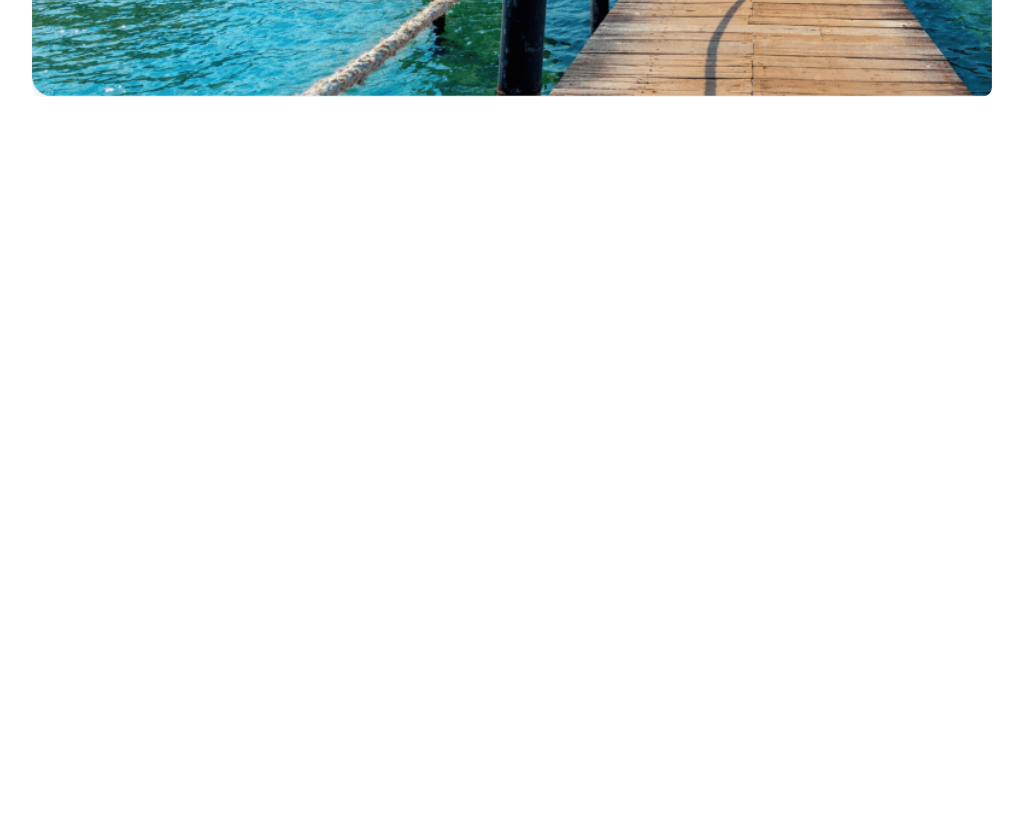
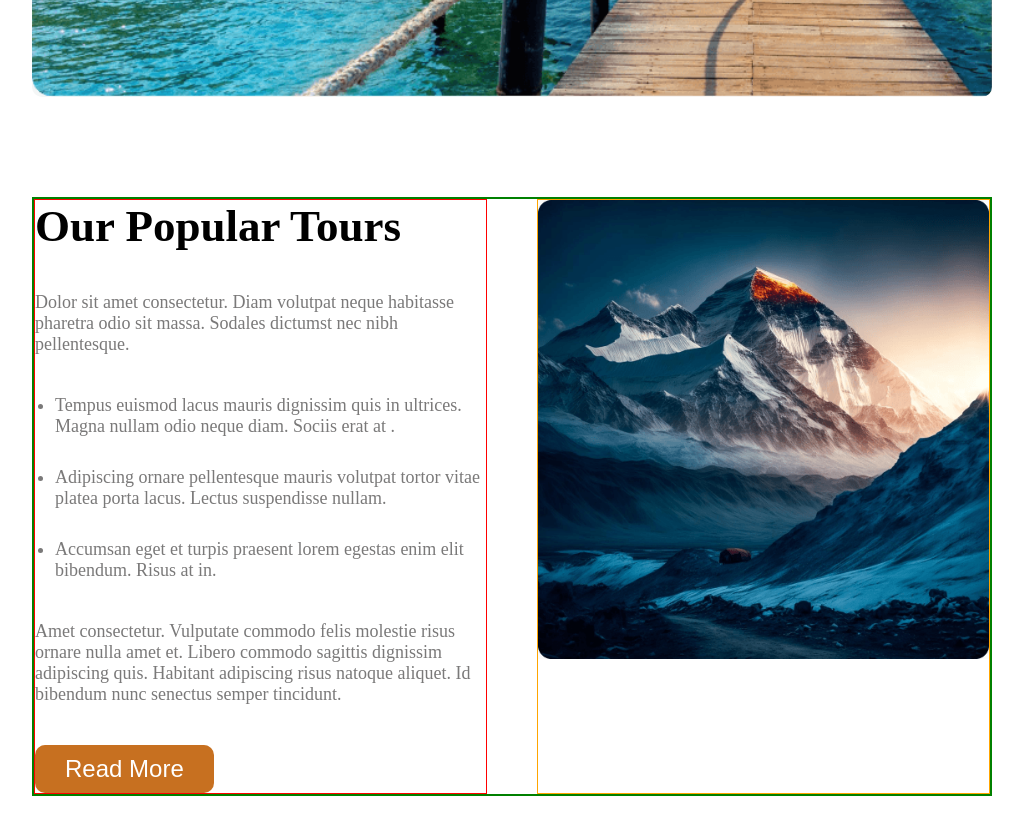
Before and after one commit to huttam6003/R8A2-Hero-Travel, a plain HTML site: page index.html in a window 1280 px wide. Shown: the part 525-1360 px from the top of the page, without its empty margins (128-1151 px from the left). Before the commit the page ends 800 px from the top, so only its background shows below. Drawn offline with Linux system fonts and the light colour scheme.

Commit message:
popular tours section done

```diff
--- a/index.html
+++ b/index.html
@@ -52,7 +52,43 @@
     </header>
 
     <!-- main section  -->
-    <main></main>
+    <main class="container">
+      <!-- Our Popular Tours section  -->
+      <section class="popular-tours-con">
+        <div class="popular-tours-text">
+          <h2 class="popular-tours-title">Our Popular Tours</h2>
+          <p>
+            Dolor sit amet consectetur. Diam volutpat neque habitasse pharetra
+            odio sit massa. Sodales dictumst nec nibh pellentesque.
+          </p>
+          <ul>
+            <li>
+              Tempus euismod lacus mauris dignissim quis in ultrices. Magna
+              nullam odio neque diam. Sociis erat at .
+            </li>
+            <li>
+              Adipiscing ornare pellentesque mauris volutpat tortor vitae platea
+              porta lacus. Lectus suspendisse nullam.
+            </li>
+            <li>
+              Accumsan eget et turpis praesent lorem egestas enim elit bibendum.
+              Risus at in.
+            </li>
+          </ul>
+          <p>
+            Amet consectetur. Vulputate commodo felis molestie risus ornare
+            nulla amet et. Libero commodo sagittis dignissim adipiscing quis.
+            Habitant adipiscing risus natoque aliquet. Id bibendum nunc senectus
+            semper tincidunt.
+          </p>
+
+          <button class="btn">Read More</button>
+        </div>
+        <div class="popular-tours-img">
+          <img src="Images/Rectangle 4.png" alt="" />
+        </div>
+      </section>
+    </main>
 
     <!-- footer section  -->
     <footer></footer>
--- a/styles/style.css
+++ b/styles/style.css
@@ -3,6 +3,17 @@
   padding: 0;
 }
 
+img {
+  width: 100%;
+}
+.btn {
+  padding: 10px 30px;
+  background-color: rgb(199, 112, 32);
+  color: white;
+  font-size: 24px;
+  border-radius: 10px;
+  border: none;
+}
 .primary-color {
   color: rgb(189, 99, 16);
 }
@@ -53,6 +64,40 @@
   border-radius: 5px;
 }
 
+/* popular tours Section styles  */
+.popular-tours-con {
+  border: 2px solid green;
+  margin: 100px 0;
+  display: flex;
+  justify-content: space-between;
+  gap: 50px;
+}
+.popular-tours-text {
+  border: 1px solid red;
+  flex: 1;
+  font-size: 18px;
+  color: rgb(122, 121, 121);
+}
+
+.popular-tours-img {
+  border: 1px solid orange;
+  flex: 1;
+}
+.popular-tours-title {
+  font-size: 45px;
+  color: black;
+}
+
+.popular-tours-text p {
+  margin: 40px 0;
+}
+.popular-tours-text ul {
+  margin-left: 20px;
+}
+.popular-tours-text li {
+  margin-bottom: 30px;
+}
+
 /* Mobile screen view  */
 @media screen and (max-width: 600px) {
   /* banner styles  */
@@ -80,5 +125,10 @@
       width: 100%;
       margin-bottom: 20px;
     }
+
+    /* popular tours section style  */
+    .popular-tours-con {
+      flex-direction: column;
+    }
   }
 }
```
